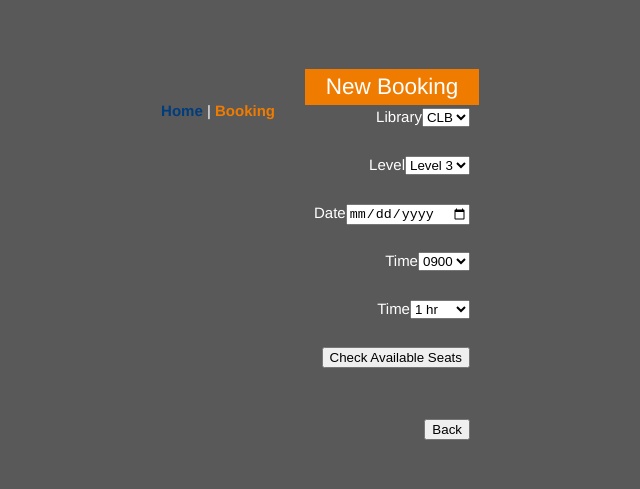
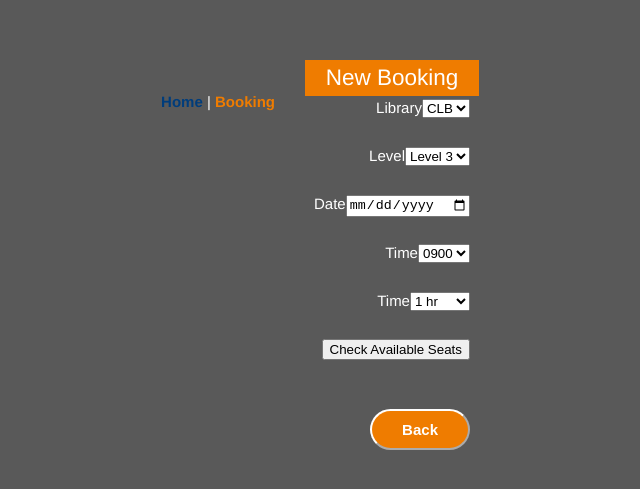
Before and after one commit to BT3103AppDev1/l1-final-project-group-17, a Vue app: page /Booking in a window 1280 px wide. Shown: the part 145-634 px from the top of the page, without its empty margins (335-975 px from the left). Built offline with nearby package versions, Linux system fonts and the light colour scheme.

Commit message:
add routing from booking to home, change button style

```diff
--- a/src/components/TheBookingPage.vue
+++ b/src/components/TheBookingPage.vue
@@ -141,4 +141,18 @@ input:hover {
     .save{
         text-align: center;
     }
+
+    #backbutton {
+        background-color:#ef7c00;
+        font: 700;
+        font-weight: bold;
+        font-size: 1em;
+        color: white;
+        border-color: white;
+        border-radius: 30px;
+        padding-left: 30px;
+        padding-right: 30px;
+        padding-top: 10px;
+        padding-bottom: 10px;
+    }
 </style>
--- a/src/components/TheHomepage.vue
+++ b/src/components/TheHomepage.vue
@@ -26,9 +26,13 @@
 
 
 <script>
-export default {
-
-}
+    export default {
+        methods: {
+            goBooking() {
+                this.$router.push({ name: 'Booking' })
+            }
+        }
+    }
 </script>
 
 <style>
@@ -71,7 +75,11 @@ th,td {
     color: white;
     border-color: white;
     border-radius: 30px;
-    padding:15px;
+    border-radius: 30px;
+    padding-left: 30px;
+    padding-right: 30px;
+    padding-top: 10px;
+    padding-bottom: 10px;
 }
 
 #im_here:hover, #view_occupancy:hover, #new_booking:hover {
```
Lines whose indentation alone changed are shown as unchanged.
